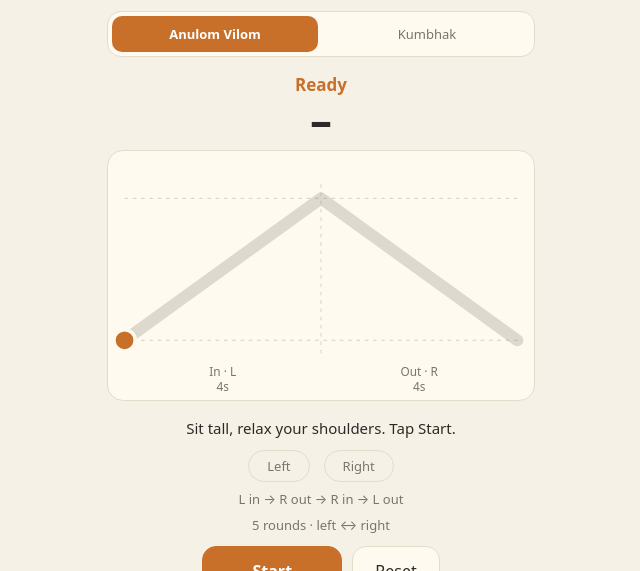
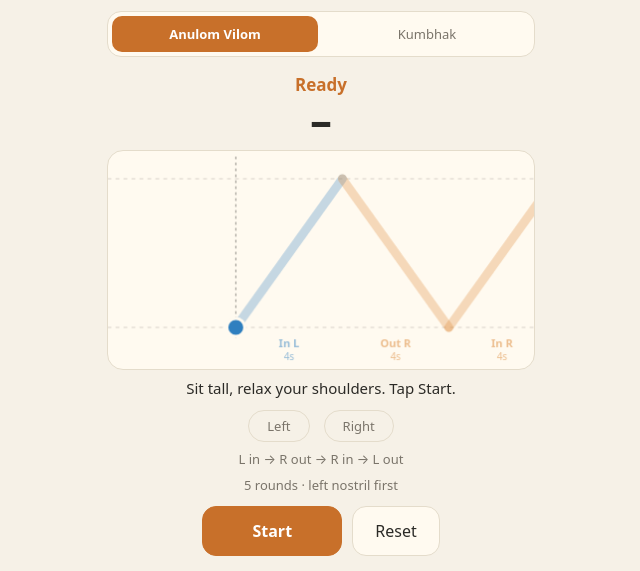
Before and after one commit to drakthephenomenal/Yoga, a plain HTML site: page index.html in a window 1280 px wide. Shown: the part 75-646 px from the top of the page, without its empty margins (319-959 px from the left). Drawn offline with Linux system fonts and the light colour scheme.

Commit message:
Add files via upload

```diff
--- a/app.js
+++ b/app.js
@@ -2,44 +2,32 @@ var P={
  av:{name:"Anulom Vilom",alt:true,lv:[[4,0,4,0],[4,0,6,0],[4,0,8,0],[5,0,10,0],[6,0,12,0]]},
  ck:{name:"Kumbhak",alt:false,lv:[[4,2,4,2],[4,4,8,4],[4,8,8,4],[4,12,8,6],[4,16,8,8]]}
 };
-var S={mode:"av",lv:{av:0,ck:0},done:{},rounds:5,sound:true,auto:false};
+var S={mode:"av",lv:{av:0,ck:0},done:{},rounds:5,sound:true,auto:false,right:false};
 try{var sv=JSON.parse(localStorage.getItem("pranayama")||"null");if(sv)S=Object.assign(S,sv)}catch(e){}
 S.lv=Object.assign({av:0,ck:0},S.lv);if(!P[S.mode])S.mode="av";
 function save(){try{localStorage.setItem("pranayama",JSON.stringify(S))}catch(e){}}
-var $=function(i){return document.getElementById(i)},ac=null,run;
+var $=function(i){return document.getElementById(i)},ac=null,run,G=null,cv,cx,COL={};
 function g(a,b){return b?g(b,a%b):a}
 function cur(){return P[S.mode].lv[S.lv[S.mode]]}
 function phases(){return cur().map(function(d,t){return{t:t,d:d}}).filter(function(p){return p.d>0})}
+function isLeft(b){return (b%2==0)!==!!S.right}
 function reset(){run={on:false,started:false,i:0,el:0,breath:0,last:0};$("go").textContent="Start"}
-var G=null;
 function geom(){
- var ph=phases(),all=tot_of(ph),tot=0,X0=14,W=332,HI=40,LO=160,pts=[[X0,LO]],start=[],lvl=LO;
- ph.forEach(function(p){start.push(tot);tot+=p.d;if(p.t==0)lvl=HI;else if(p.t==2)lvl=LO;pts.push([X0+W*tot/all,lvl])});
- G={ph:ph,tot:tot,pts:pts,start:start,X0:X0,W:W,HI:HI,LO:LO};
+ var ph=phases(),tot=0,start=[];
+ ph.forEach(function(p){start.push(tot);tot+=p.d});
+ G={ph:ph,start:start,B:tot};
 }
-function tot_of(ph){return ph.reduce(function(a,p){return a+p.d},0)}
-function buildGraph(){
- geom();
- var X0=G.X0,W=G.W,nm=["Inhale","Hold","Exhale","Hold"],
- d="M"+G.pts.map(function(p){return p[0]+","+p[1]}).join(" L"),
- area=d+" L"+(X0+W)+","+G.LO+" L"+X0+","+G.LO+" Z",
- s='<defs><clipPath id="cp"><rect id="cr" x="'+X0+'" y="0" width="0" height="210"/></clipPath></defs>'+
- '<line class="gl" x1="'+X0+'" x2="'+(X0+W)+'" y1="'+G.HI+'" y2="'+G.HI+'"/><line class="gl" x1="'+X0+'" x2="'+(X0+W)+'" y1="'+G.LO+'" y2="'+G.LO+'"/>';
- G.pts.forEach(function(p,i){if(i>0&&i<G.pts.length-1)s+='<line class="gl" x1="'+p[0]+'" x2="'+p[0]+'" y1="'+(G.HI-12)+'" y2="'+(G.LO+12)+'"/>'});
- s+='<path class="tgt" d="'+d+'"/><g clip-path="url(#cp)"><path class="fil" d="'+area+'"/><path class="lin" d="'+d+'"/></g><circle id="dot" class="dot" r="9" cx="'+X0+'" cy="'+G.LO+'"/>';
- G.ph.forEach(function(p,i){var x=(G.pts[i][0]+G.pts[i+1][0])/2;
-  s+='<text id="lb'+i+'" x="'+x+'" y="190">'+nm[p.t]+'</text><text x="'+x+'" y="203">'+p.d+'s</text>'});
- $("gr").innerHTML=s;
+function colors(){
+ var s=getComputedStyle(document.documentElement),v=function(n){return s.getPropertyValue(n).trim()};
+ COL={L:v("--L"),R:v("--R"),acc:v("--acc"),mut:v("--mut"),bg:v("--card"),ink:v("--ink")};
 }
-function cursor(tt){
- var i=0;
- while(i<G.ph.length-1&&tt>=G.start[i]+G.ph[i].d)i++;
- var p=Math.min(1,Math.max(0,(tt-G.start[i])/G.ph[i].d)),a=G.pts[i],b=G.pts[i+1],
- x=a[0]+(b[0]-a[0])*p,y=a[1]+(b[1]-a[1])*p;
- $("cr").setAttribute("width",x-G.X0);
- $("dot").setAttribute("cx",x);$("dot").setAttribute("cy",y);
+function sizeCanvas(){
+ var r=cv.getBoundingClientRect(),d=window.devicePixelRatio||1;
+ cv.width=Math.round(r.width*d);cv.height=Math.round(r.height*d);
+ cx.setTransform(d,0,0,d,0,0);cv.cw=r.width;cv.ch=r.height;colors();
 }
 function ui(){
+ var alt=P[S.mode].alt;
  $("modes").innerHTML=Object.keys(P).map(function(k){return '<button class="'+(k==S.mode?"on":"")+'" data-m="'+k+'">'+P[k].name+'</button>'}).join("");
  $("lvs").innerHTML=P[S.mode].lv.map(function(_,i){return '<button class="'+(i==S.lv[S.mode]?"on":"")+'" data-l="'+i+'">'+(i+1)+'</button>'}).join("");
  $("rds").innerHTML=[5,10,15].map(function(n){return '<button class="'+(n==S.rounds?"on":"")+'" data-r="'+n+'">'+n+'</button>'}).join("");
@@ -48,8 +36,9 @@ function ui(){
  $("det").textContent=v.map(function(x,i){return x?nm[i]+" "+x+"s":""}).filter(Boolean).join(" · ");
  var n=Math.min(3,S.done[S.mode+S.lv[S.mode]]||0);
  $("dots").textContent="●".repeat(n)+"○".repeat(3-n);
- $("auto").checked=S.auto;$("snd").checked=S.sound;
- buildGraph();
+ $("auto").checked=S.auto;$("snd").checked=S.sound;$("rt").checked=!!S.right;
+ $("rt").parentNode.style.display=alt?"":"none";
+ geom();
 }
 function cue(t){
  try{navigator.vibrate&&navigator.vibrate(25)}catch(e){}
@@ -83,38 +72,69 @@ function tick(now){
  }
  draw();requestAnimationFrame(tick);
 }
+/* Continuous scrolling graph: up = inhale, flat = hold, down = exhale.
+   Line colour = nostril in use. Faint = ahead, bright = done. */
+function plot(T){
+ var W=cv.cw,H=cv.ch,B=G.B,alt=P[S.mode].alt,n=S.rounds*(alt?2:1),Tend=n*B,
+ win=Math.min(60,Math.max(14,B*2)),pps=W/win,px=W*0.3,HI=28,LO=H-42,
+ T0=T-px/pps,T1=T+(W-px)/pps,b0=Math.max(0,Math.floor(T0/B)),b1=Math.min(n-1,Math.floor(T1/B)),segs=[],yNow=LO,cNow=COL.acc;
+ for(var b=b0;b<=b1;b++)G.ph.forEach(function(p,i){
+  var ts=b*B+G.start[i],te=ts+p.d;
+  if(te<T0||ts>T1)return;
+  var l=isLeft(b),
+  c=!alt?COL.acc:p.t==0?(l?COL.L:COL.R):p.t==2?(l?COL.R:COL.L):COL.mut,
+  lab=p.t==0?(alt?"In "+(l?"L":"R"):"Inhale"):p.t==2?(alt?"Out "+(l?"R":"L"):"Exhale"):"Hold";
+  segs.push({ts:ts,te:te,d:p.d,y0:(p.t==0||p.t==3)?LO:HI,y1:(p.t==0||p.t==1)?HI:LO,c:c,lab:lab,x0:px+(ts-T)*pps,x1:px+(te-T)*pps});
+ });
+ plot.segs=segs;
+ cx.clearRect(0,0,W,H);cx.lineCap="round";cx.lineJoin="round";
+ cx.strokeStyle=COL.mut;cx.lineWidth=1;cx.globalAlpha=.3;cx.setLineDash([3,5]);
+ [HI,LO].forEach(function(y){cx.beginPath();cx.moveTo(0,y);cx.lineTo(W,y);cx.stroke()});
+ cx.setLineDash([]);cx.lineWidth=9;
+ function seg(s){cx.beginPath();cx.moveTo(s.x0,s.y0);cx.lineTo(s.x1,s.y1);cx.strokeStyle=s.c;cx.stroke()}
+ cx.globalAlpha=.28;segs.forEach(seg);
+ cx.save();cx.beginPath();cx.rect(0,0,px,H);cx.clip();
+ segs.forEach(function(s){
+  cx.globalAlpha=.18;cx.fillStyle=s.c;cx.beginPath();cx.moveTo(s.x0,s.y0);cx.lineTo(s.x1,s.y1);cx.lineTo(s.x1,LO);cx.lineTo(s.x0,LO);cx.closePath();cx.fill();
+  cx.globalAlpha=1;seg(s);
+ });
+ cx.restore();
+ segs.forEach(function(s){
+  if(T>=s.ts&&T<=s.te){yNow=s.y0+(s.y1-s.y0)*(T-s.ts)/(s.te-s.ts);cNow=s.c}
+  if(s.x1-s.x0<28)return;
+  var xm=(s.x0+s.x1)/2;
+  cx.globalAlpha=s.x1<=px?1:.5;cx.fillStyle=s.c;cx.font="600 11px system-ui,sans-serif";cx.textAlign="center";
+  cx.fillText(s.lab,xm,H-22);cx.font="10px system-ui,sans-serif";cx.fillText(s.d+"s",xm,H-9);
+ });
+ var xe=px+(Tend-T)*pps;
+ if(xe>0&&xe<W){cx.globalAlpha=.5;cx.strokeStyle=COL.mut;cx.lineWidth=2;cx.beginPath();cx.moveTo(xe,HI-14);cx.lineTo(xe,LO+8);cx.stroke();cx.fillStyle=COL.mut;cx.font="10px system-ui,sans-serif";cx.textAlign="center";cx.fillText("end",xe,HI-18)}
+ cx.globalAlpha=.5;cx.strokeStyle=COL.ink;cx.lineWidth=1;cx.setLineDash([2,4]);cx.beginPath();cx.moveTo(px,6);cx.lineTo(px,LO+10);cx.stroke();cx.setLineDash([]);
+ cx.globalAlpha=1;cx.fillStyle=cNow;cx.strokeStyle=COL.bg;cx.lineWidth=3;cx.beginPath();cx.arc(px,yNow,9,0,6.2832);cx.fill();cx.stroke();
+ cx.globalAlpha=1;
+}
 function setSeq(c){
  if(!P[S.mode].alt)return;
- var st=[["L","in"],["R","out"],["R","in"],["L","out"]],
+ var f=S.right?"R":"L",o=S.right?"L":"R",st=[[f,"in"],[o,"out"],[o,"in"],[f,"out"]],
  h=st.map(function(s,i){return '<span class="'+(i==c?"cur":"")+'">'+s[0]+" "+s[1]+'</span>'}).join(" → ");
  if(h!==setSeq.h){setSeq.h=h;$("seq").innerHTML=h}
 }
-function setLabels(left){
- G.ph.forEach(function(p,i){
-  var el=$("lb"+i),n=["Inhale","Hold","Exhale","Hold"][p.t];
-  if(!el)return;
-  if(P[S.mode].alt){if(p.t==0)n="In · "+(left?"L":"R");else if(p.t==2)n="Out · "+(left?"R":"L")}
-  el.textContent=n;
- });
-}
 function chips(){
- var L=$("nL"),R=$("nR");
- [[L,"Left"],[R,"Right"]].forEach(function(c){
+ [[$("nL"),"Left"],[$("nR"),"Right"]].forEach(function(c){
   var cl=c[0].className;
   c[0].textContent=c[1]+(cl.indexOf(" in")>-1?" · IN":cl.indexOf(" out")>-1?" · OUT":"");
  });
 }
 function draw(){
- var L=$("nL"),R=$("nR");L.className=R.className="";
- L.parentNode.style.display=$("seq").style.display=P[S.mode].alt?"":"none";
+ var L=$("nL"),R=$("nR"),alt=P[S.mode].alt;L.className=R.className="";
+ L.parentNode.style.display=$("seq").style.display=alt?"":"none";
  if(!run.started){
-  cursor(0);setLabels(true);setSeq(-1);chips();
+  plot(0);setSeq(-1);chips();
   $("ph").textContent="Ready";$("cd").textContent="–";
   $("hint").textContent="Sit tall, relax your shoulders. Tap Start.";
-  $("stat").textContent=S.rounds+" rounds · "+(P[S.mode].alt?"left ↔ right":"inhale · hold · exhale · hold");return;
+  $("stat").textContent=S.rounds+" rounds · "+(alt?(S.right?"right":"left")+" nostril first":"inhale · hold · exhale · hold");return;
  }
- var ph=G.ph[run.i],alt=P[S.mode].alt,left=run.breath%2==0,h;
- cursor(G.start[run.i]+run.el);
+ var ph=G.ph[run.i],left=isLeft(run.breath),h;
+ plot(run.breath*G.B+G.start[run.i]+run.el);
  $("ph").textContent=["Inhale","Hold","Exhale","Hold empty"][ph.t];
  $("cd").textContent=Math.max(1,Math.ceil(ph.d-run.el));
  if(alt){
@@ -123,10 +143,9 @@ function draw(){
   if(ph.t==2)(left?R:L).className="on out";
  } else {
   h=["Inhale","Hold","Exhale","Hold empty"][ph.t];
-  if(ph.t==0||ph.t==2)L.className=R.className="on";
  }
  $("hint").textContent=h;
- setLabels(left);chips();setSeq((left?0:2)+(ph.t==2?1:0));
+ chips();setSeq((run.breath%2)*2+(ph.t==2?1:0));
  $("stat").textContent="Round "+Math.min(S.rounds,rounds()+1)+" of "+S.rounds;
 }
 document.addEventListener("click",function(e){
@@ -147,6 +166,10 @@ $("go").onclick=function(){
 $("rs").onclick=function(){reset();draw()};
 $("auto").onchange=function(){S.auto=this.checked;save()};
 $("snd").onchange=function(){S.sound=this.checked;save()};
+$("rt").onchange=function(){S.right=this.checked;reset();save();ui()};
+cv=$("gr");cx=cv.getContext("2d");sizeCanvas();
+window.addEventListener("resize",sizeCanvas);
+try{matchMedia("(prefers-color-scheme: dark)").addEventListener("change",colors)}catch(e){}
 reset();ui();requestAnimationFrame(tick);
 
 if("serviceWorker" in navigator){
--- a/index.html
+++ b/index.html
@@ -14,7 +14,7 @@
 <div class="seg" id="modes"></div>
 
 <div class="top"><div id="ph">Ready</div><div id="cd">–</div></div>
-<svg id="gr" class="graph" viewBox="0 0 360 210" preserveAspectRatio="xMidYMid meet"></svg>
+<canvas id="gr" class="graph"></canvas>
 <div class="hint" id="hint"></div>
 <div class="nos"><span id="nL">Left</span><span id="nR">Right</span></div>
 <div class="seq" id="seq"></div>
@@ -29,6 +29,7 @@
   <h2>Progress at this level</h2><div id="dots"></div>
   <label><input type="checkbox" id="auto"> Auto level-up after 3 sessions</label>
   <label><input type="checkbox" id="snd"> Sound cues</label>
+  <label><input type="checkbox" id="rt"> Start Anulom Vilom with the right nostril</label>
   <div id="msg"></div>
 </section>
 <p class="note">Sit tall on an empty stomach. Never strain; ease back if dizzy. Holding the breath (kumbhak) is not advised without guidance for high blood pressure, heart conditions or pregnancy. Learn from a qualified teacher, especially at higher levels.</p>
--- a/style.css
+++ b/style.css
@@ -1,6 +1,6 @@
-:root{--bg:#f6f1e7;--card:#fffaf0;--ink:#2b2a26;--mut:#7a746a;--acc:#c8702a;--acc2:#3f7f6b;--line:#e4dccb;color-scheme:light;box-sizing:border-box;padding-top:env(safe-area-inset-top,0px);padding-bottom:env(safe-area-inset-bottom,0px)}
-@media (prefers-color-scheme:dark){:root:not([data-theme="light"]){--bg:#151816;--card:#1e2220;--ink:#ece7dc;--mut:#9a958a;--acc:#e08a45;--acc2:#6fb59d;--line:#2d332f;color-scheme:dark}}
-:root[data-theme="dark"]{--bg:#151816;--card:#1e2220;--ink:#ece7dc;--mut:#9a958a;--acc:#e08a45;--acc2:#6fb59d;--line:#2d332f;color-scheme:dark}
+:root{--bg:#f6f1e7;--card:#fffaf0;--ink:#2b2a26;--mut:#7a746a;--acc:#c8702a;--acc2:#3f7f6b;--line:#e4dccb;--L:#2f7fbf;--R:#d9822b;color-scheme:light;box-sizing:border-box;padding-top:env(safe-area-inset-top,0px);padding-bottom:env(safe-area-inset-bottom,0px)}
+@media (prefers-color-scheme:dark){:root:not([data-theme="light"]){--bg:#151816;--card:#1e2220;--ink:#ece7dc;--mut:#9a958a;--acc:#e08a45;--acc2:#6fb59d;--line:#2d332f;--L:#5aa9e6;--R:#e8964a;color-scheme:dark}}
+:root[data-theme="dark"]{--bg:#151816;--card:#1e2220;--ink:#ece7dc;--mut:#9a958a;--acc:#e08a45;--acc2:#6fb59d;--line:#2d332f;--L:#5aa9e6;--R:#e8964a;color-scheme:dark}
 html{scroll-padding-top:env(safe-area-inset-top,0px)}
 *{box-sizing:border-box}
 body{margin:0;background:var(--bg);color:var(--ink);font-family:system-ui,-apple-system,"Segoe UI",Roboto,sans-serif;-webkit-tap-highlight-color:transparent}
@@ -35,14 +35,8 @@ label{display:flex;align-items:center;gap:8px;font-size:14px;margin-top:10px}
 .top{margin:16px 0 0}
 #ph{font-size:17px;font-weight:600;color:var(--acc)}
 #cd{font-size:44px;font-weight:700;line-height:1.1}
-.graph{width:100%;height:auto;margin:6px 0 4px;background:var(--card);border:1px solid var(--line);border-radius:16px}
-.graph .gl{stroke:var(--mut);opacity:.25;stroke-dasharray:3 4}
-.graph .tgt{fill:none;stroke:var(--mut);opacity:.25;stroke-width:10;stroke-linecap:round;stroke-linejoin:round}
-.graph .lin{fill:none;stroke:var(--acc);stroke-width:10;stroke-linecap:round;stroke-linejoin:round}
-.graph .fil{fill:var(--acc2);opacity:.3}
-.graph .dot{fill:var(--acc);stroke:var(--card);stroke-width:3}
-.graph text{fill:var(--mut);font-size:10px;text-anchor:middle}
-.nos span.on.in{background:var(--acc2);border-color:var(--acc2);color:#fff}
-.nos span.on.out{background:var(--acc);border-color:var(--acc);color:#fff}
 .seq{font-size:13px;color:var(--mut);margin-bottom:8px}
 .seq .cur{color:var(--acc);font-weight:700}
+.graph{display:block;width:100%;height:220px;margin:6px 0 4px;background:var(--card);border:1px solid var(--line);border-radius:16px}
+.nos span#nL.on{background:var(--L);border-color:var(--L);color:#fff}
+.nos span#nR.on{background:var(--R);border-color:var(--R);color:#fff}
--- a/sw.js
+++ b/sw.js
@@ -1,4 +1,4 @@
-var CACHE="pranayama-v5";
+var CACHE="pranayama-v6";
 var ASSETS=["./","index.html","style.css","app.js","manifest.json","icon-192.png","icon-512.png"];
 
 self.addEventListener("install",function(e){
```
